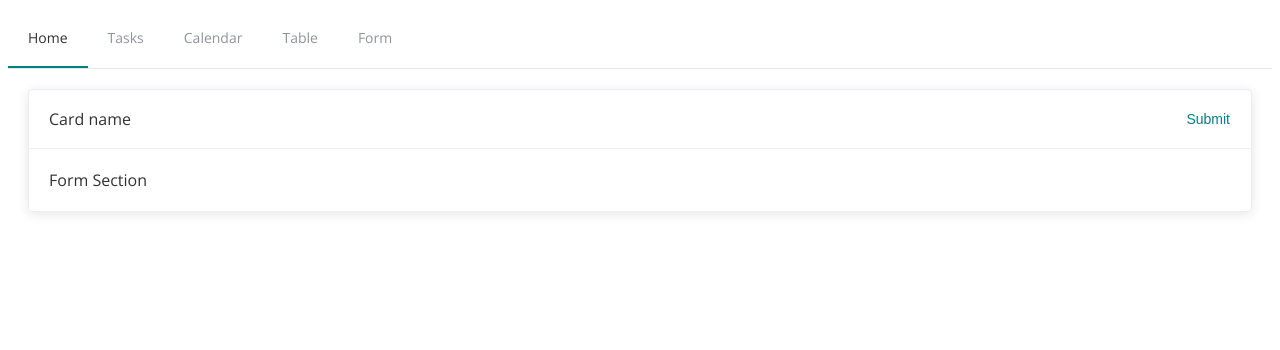
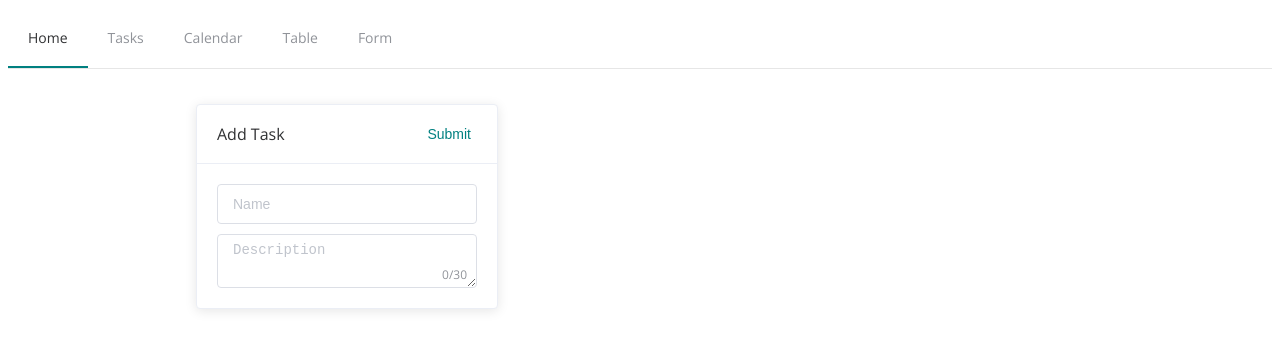
Before and after one commit to gwenf/element-ui-productivity, a Vue app: page /#/form in a window 1280 px wide. Shown: the top 350 px of the page. Built offline with nearby package versions, Linux system fonts and the light colour scheme.

Commit message:
final updates

```diff
--- a/src/views/Calendar.vue
+++ b/src/views/Calendar.vue
@@ -1,4 +1,7 @@
 <template>
-  <el-calendar :range="['2019-03-04', '2019-03-24']">
-  </el-calendar>
+  <el-row>
+    <el-col :span="18" :offset="3">
+      <el-calendar :range="['2019-03-04', '2019-03-24']" />
+    </el-col>
+  </el-row>
 </template>
--- a/src/views/Form.vue
+++ b/src/views/Form.vue
@@ -1,12 +1,66 @@
 <template>
-  <el-card class="box-card">
-    <div slot="header" class="clearfix">
-      <span>Card name</span>
-      <el-button style="float: right; padding: 3px 0" type="text">Submit</el-button>
-    </div>
+  <el-row>
+    <el-col :span="18" :offset="3">
+      <div class="card-wrapper">
+        <el-card class="box-card" v-for="(card, i) in cards" :key="i">
+          <div slot="header" class="card-header">
+            <span>Add Task</span>
+            <el-button type="text">Submit</el-button>
+          </div>
 
-    <div class="text item">
-      Form Section
-    </div>
-  </el-card>
+          <div class="text item">
+            <el-input placeholder="Name" v-model="inputs[i]" />
+            <el-input
+              type="textarea"
+              placeholder="Description"
+              v-model="textareas[i]"
+              maxlength="30"
+              show-word-limit
+            />
+          </div>
+          <!-- <el-button type="primary" @click="onSubmit">Create</el-button>
+          <el-button>Cancel</el-button> -->
+        </el-card>
+      </div>
+    </el-col>
+  </el-row>
 </template>
+
+<script>
+export default {
+  data() {
+    return {
+      cards: [...Array(1).keys()],
+      inputs: [],
+      textareas: []
+    }
+  }
+}
+</script>
+
+<style scoped>
+.card-header {
+  display: flex;
+  justify-content: space-between;
+  align-items: center;
+}
+.card-header button {
+  padding: 2px 5px;
+  margin: 0;
+}
+.card-wrapper {
+  display: flex;
+  flex-wrap: wrap;
+  margin: 10px;
+}
+.el-card {
+  width: 300px;
+  margin: 5px;
+}
+.el-textarea {
+  margin-top: 10px;
+}
+.el-button {
+  margin-top: 10px;
+}
+</style>
```
